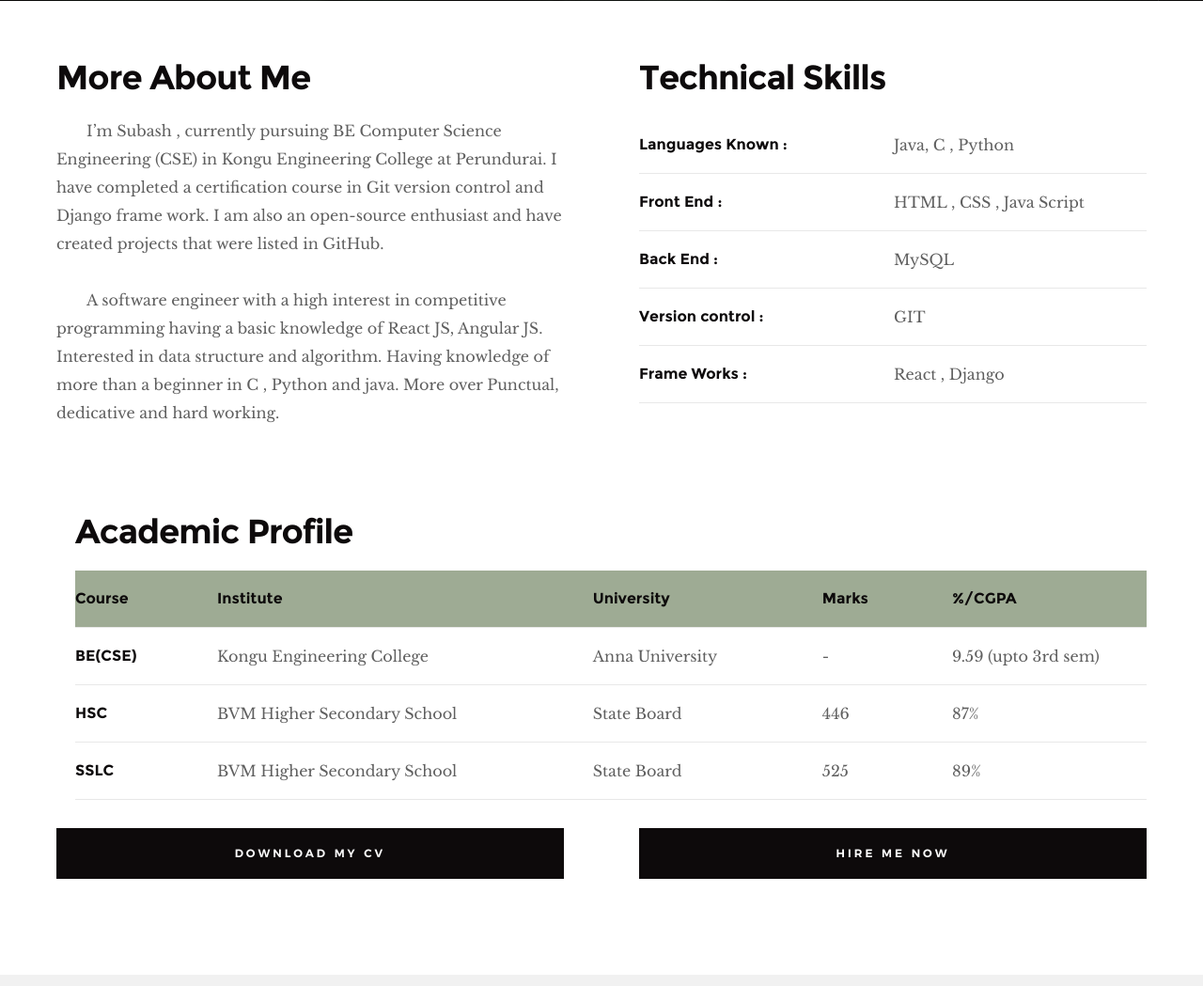
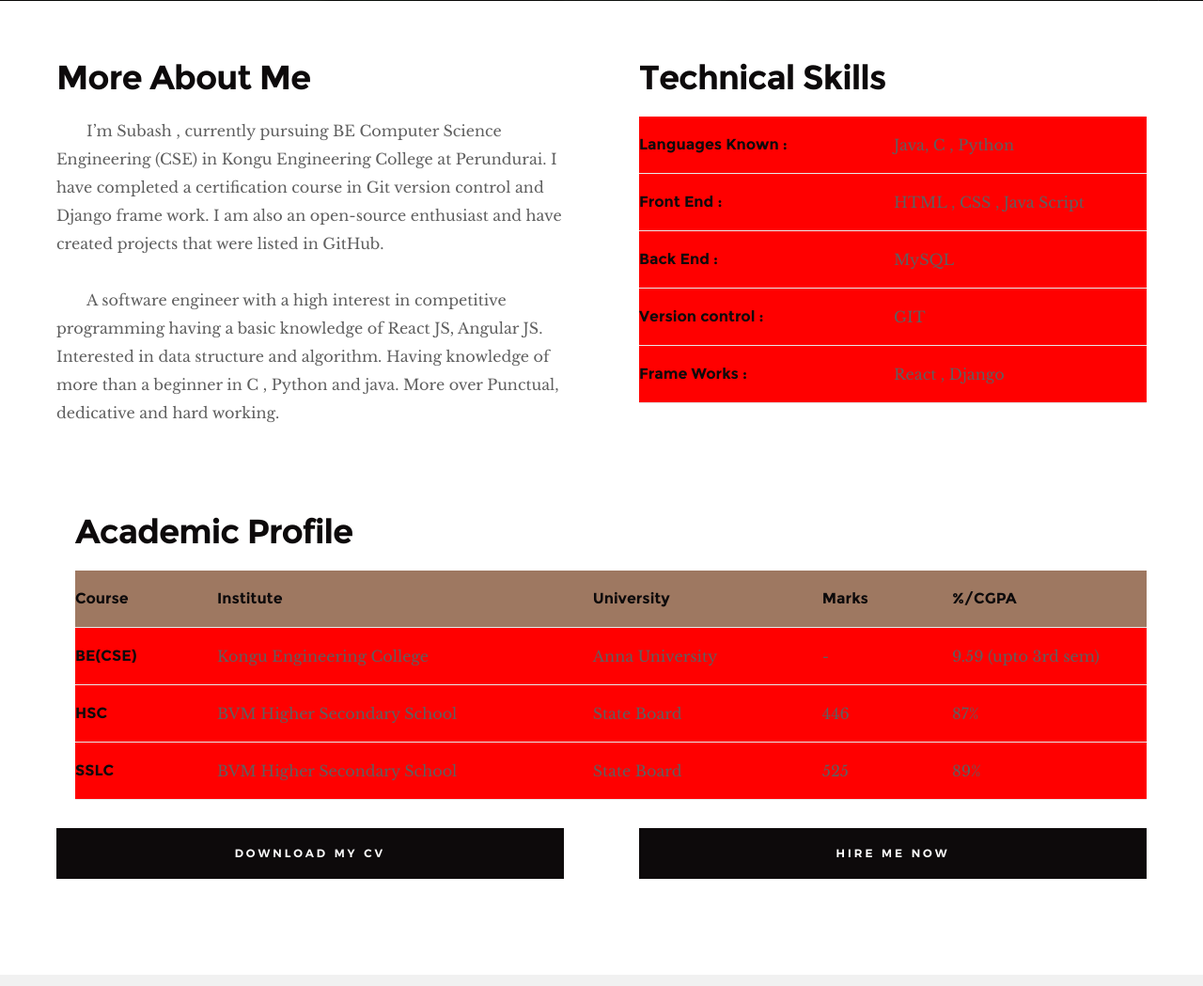
Before and after one commit to Subash-Vadivel/Portfolio-Resume-, a Django app: page / in a window 1280 px wide. Shown: the part 799-1848 px from the top of the page at 94% size. Run offline with Django 4.2, Linux system fonts and the light colour scheme; data comes from the database, SQL or seed files in the repository.

Commit message:
Update index.html

```diff
--- a/template/index.html
+++ b/template/index.html
@@ -44,6 +44,7 @@
      overflow:scroll;
      border-collapse:collapse;
   width: 100%;
+     background-color:red;
 }
 
     </style>
```
